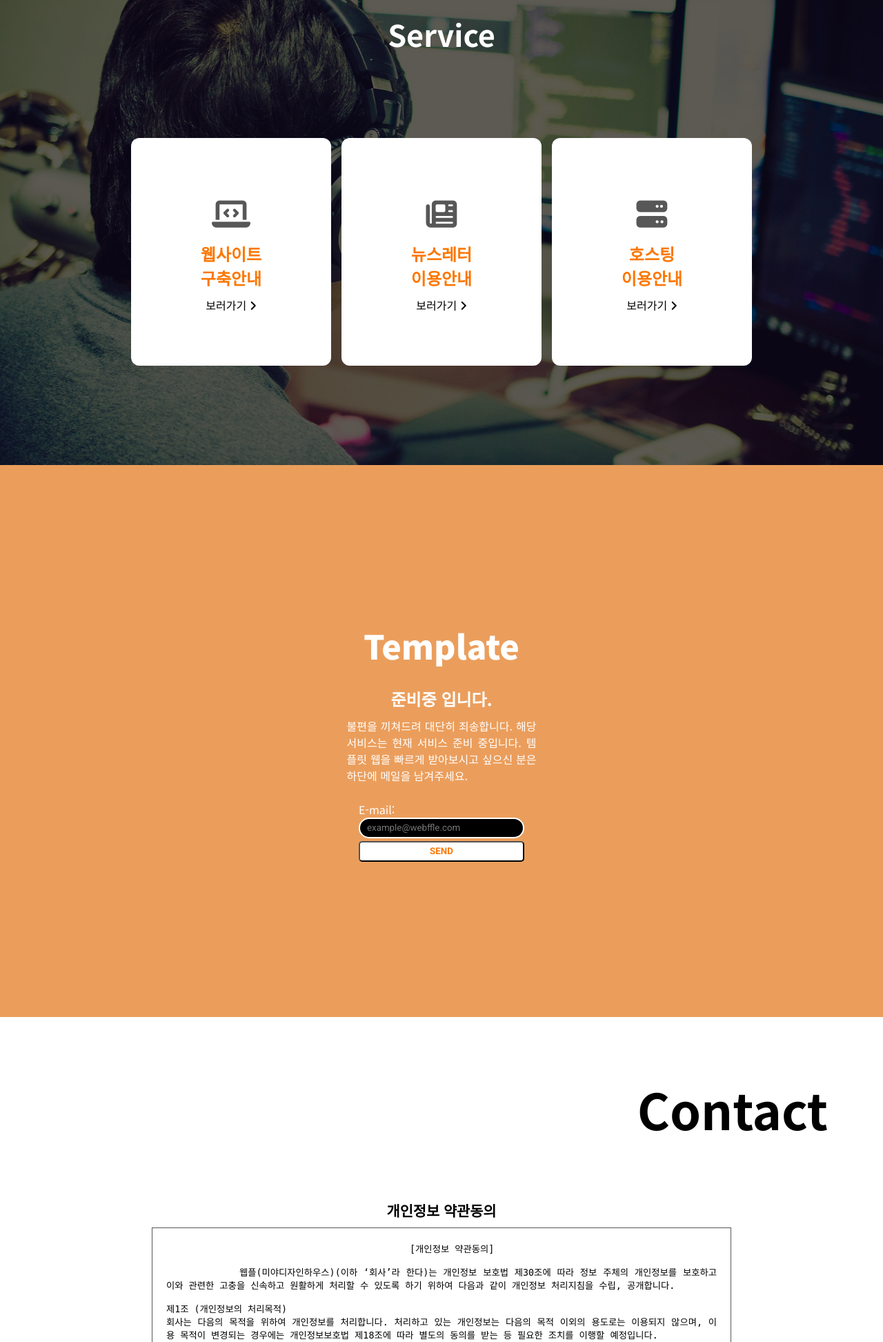
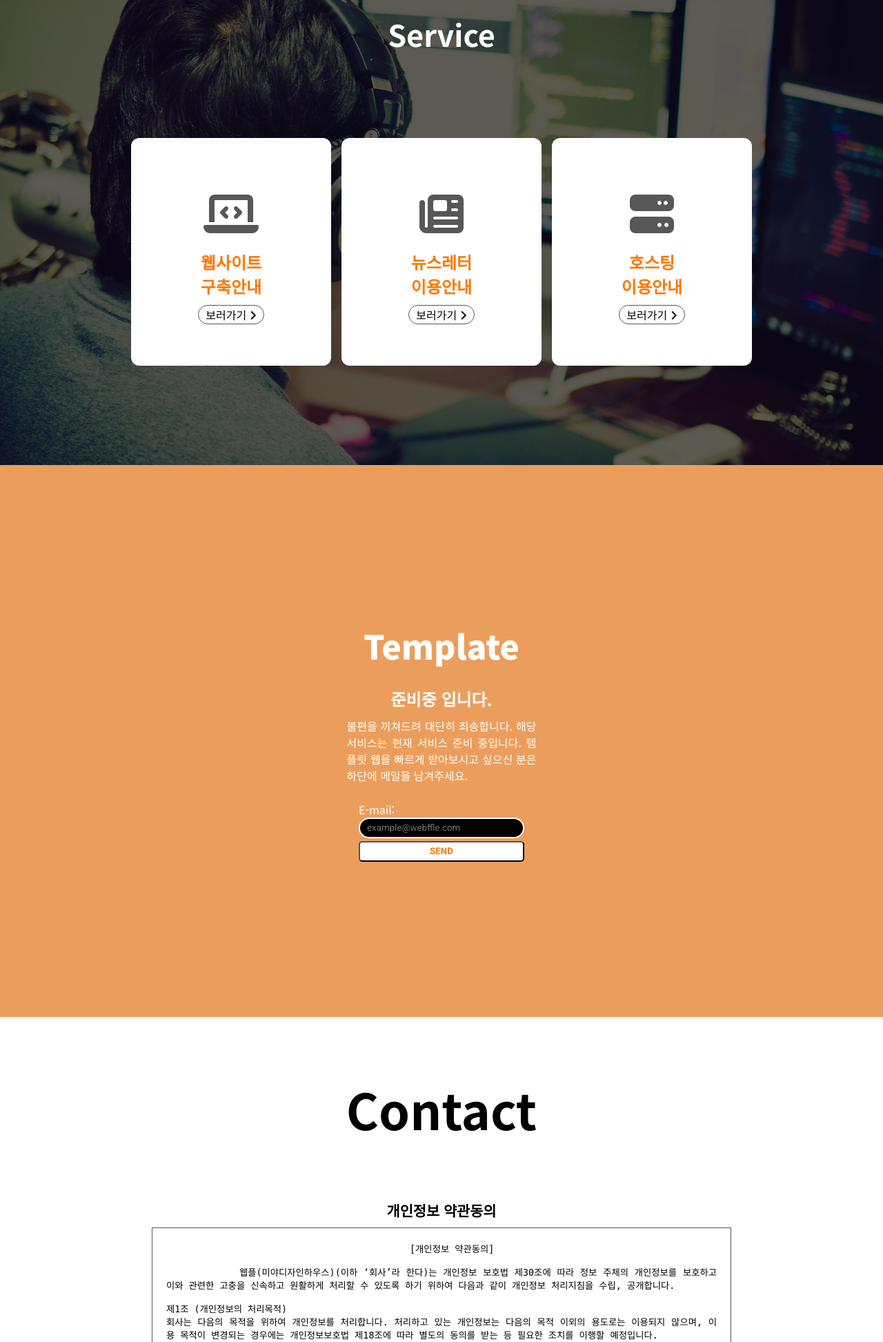
Before and after one commit to JohnnyKnon/WebAgency, a PHP site: page / in a window 1280 px wide. Shown: the part 1726-3671 px from the top of the page at 69% size. Run offline with PHP 8.4, Linux system fonts and the light colour scheme; style sheets or scripts are compiled from the project's sources; some libraries are stand-ins or nearby versions.

Commit message:
Modify contact header right to center / Service part button border

```diff
--- a/scss/Default/contact.css
+++ b/scss/Default/contact.css
@@ -22,17 +22,10 @@
   gap: 30px;
 }
 
-#contact header {
-  width: 100%;
-}
-
 #contact header h1 {
   font-weight: 700;
   font-size: 4.5rem;
-  position: relative;
-  right: 40px;
   padding-bottom: 50px;
-  float: right;
 }
 
 #contact #contact__privacy__box {
--- a/scss/Default/contact.scss
+++ b/scss/Default/contact.scss
@@ -71,20 +71,13 @@ $blue-color: #036ffc;
   gap: 30px;
   // header
   header {
-    // size
-    width: 100%;
     // h1 Title
     h1 {
       // font
       font-weight: $bold-weight;
       font-size: 4.5rem; //모바일 3rem
-      // position
-      position: relative;
-      right: 40px;
       // padding
       padding-bottom: 50px;
-      // float
-      float: right;
     }
   }
   // Contact Privacy box
--- a/scss/main/main.css
+++ b/scss/main/main.css
@@ -492,7 +492,7 @@ main #service .service__contents__wrapper .hosting {
 main #service .service__contents__wrapper .website span,
 main #service .service__contents__wrapper .newsletter span,
 main #service .service__contents__wrapper .hosting span {
-  font-size: 2.8rem;
+  font-size: 4rem;
   color: #575757;
 }
 
@@ -526,6 +526,9 @@ main #service .service__contents__wrapper .hosting button {
   font-family: "Noto Sans KR", sans-serif;
   font-size: 1rem;
   color: #000;
+  border: 1px solid #575757;
+  border-radius: 20px;
+  padding: 1px 10px;
 }
 
 @media screen and (max-width: 767px) {
@@ -534,27 +537,6 @@ main #service .service__contents__wrapper .hosting button {
   main #service .service__contents__wrapper .hosting button {
     font-size: 0.7rem;
   }
-}
-
-main #service .service__contents__wrapper .website button::after,
-main #service .service__contents__wrapper .newsletter button::after,
-main #service .service__contents__wrapper .hosting button::after {
-  display: block;
-  content: '';
-  border-bottom: 1px solid #000;
-  -webkit-transform: scaleX(0);
-          transform: scaleX(0);
-  -webkit-transition: all 250ms ease-in-out;
-  transition: all 250ms ease-in-out;
-}
-
-main #service .service__contents__wrapper .website button:hover::after, main #service .service__contents__wrapper .website button:focus::after,
-main #service .service__contents__wrapper .newsletter button:hover::after,
-main #service .service__contents__wrapper .newsletter button:focus::after,
-main #service .service__contents__wrapper .hosting button:hover::after,
-main #service .service__contents__wrapper .hosting button:focus::after {
-  -webkit-transform: scaleX(1);
-          transform: scaleX(1);
 }
 
 @media screen and (max-width: 767px) {
--- a/scss/main/main.scss
+++ b/scss/main/main.scss
@@ -437,10 +437,10 @@ main {
         }
         span {
           // font
-          font-size: 2.8rem;
+          font-size: 4rem;
           color: $dark-grey-color;
-
           @include ResponsiveMobile() {
+            // font
             font-size: 1.8rem;
           }
         }
@@ -451,6 +451,7 @@ main {
           font-size: 1.5rem;
           color: $orange-color;
           @include ResponsiveMobile() {
+            // font
             font-size: 1.2rem;
           }
         }
@@ -459,28 +460,13 @@ main {
           font-family: $kr-font-family;
           font-size: 1rem;
           color: $black-color;
+          // border
+          border: 1px solid $dark-grey-color;
+          border-radius: 20px;
+          // padding
+          padding: 1px 10px;
           @include ResponsiveMobile() {
             font-size: 0.7rem;
-          }
-          // after
-          &::after {
-            //   display
-            display: block;
-            // content
-            content: '';
-            // border
-            border-bottom: 1px solid $black-color;
-            // transform
-            transform: scaleX(0);
-            // transition
-            transition: all 250ms ease-in-out;
-          }
-          &:hover,
-          &:focus {
-            &::after {
-              //   transform
-              transform: scaleX(1);
-            }
           }
         }
       }
```
Also changed, not shown: 2 other files.
